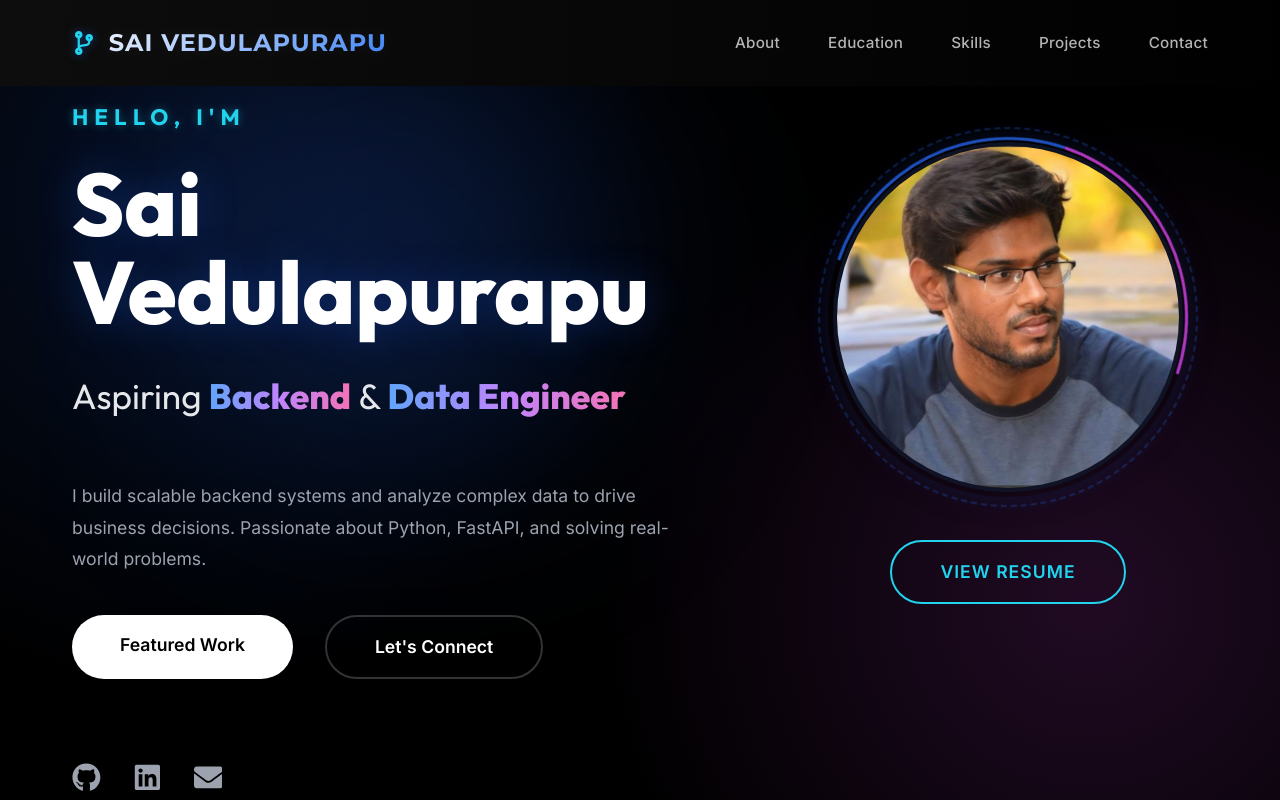
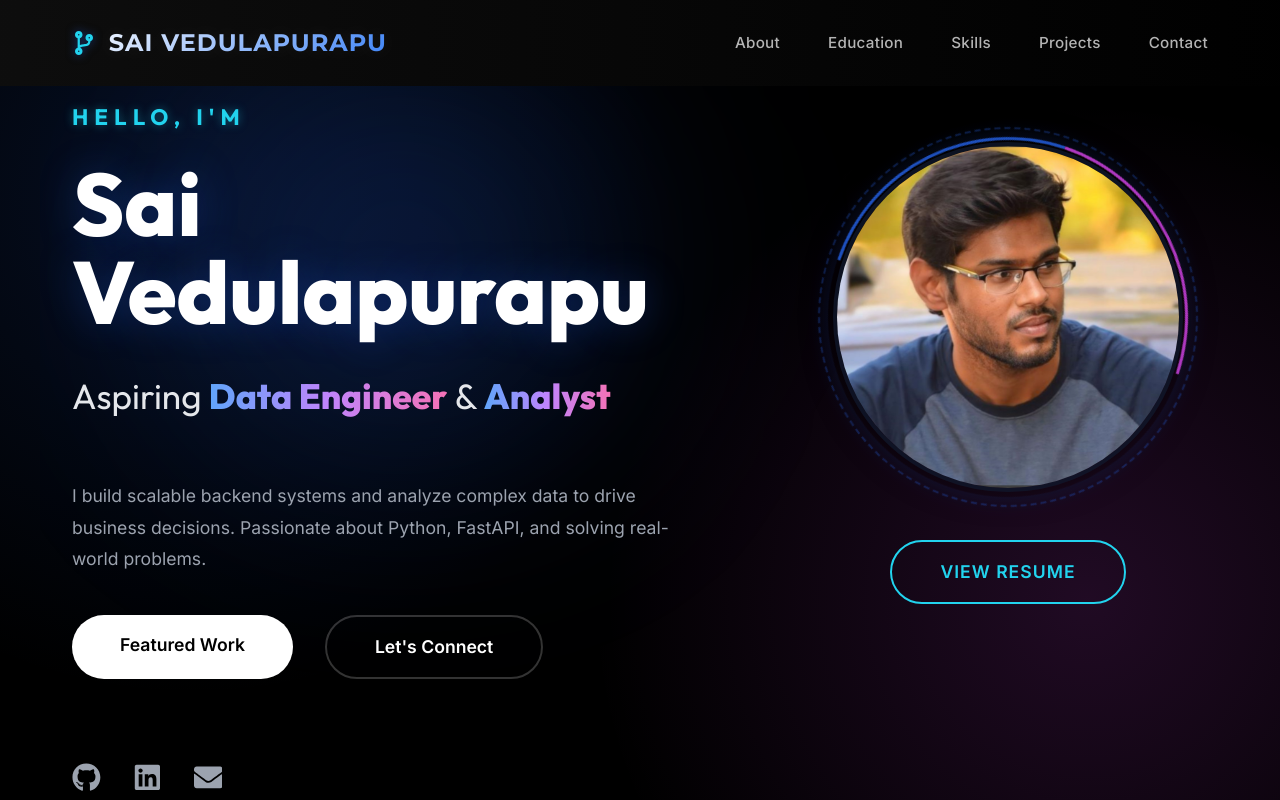
Before and after one commit to saivedulapurapu/MyPortfolio, a React (Vite) app: page / in a window 1280 px wide. Shown: the top 800 px of the page. Built offline with nearby package versions, Linux system fonts and the light colour scheme.

Commit message:
Update hero subtitle to Aspiring Data Engineer & Analyst

```diff
--- a/src/components/Hero.jsx
+++ b/src/components/Hero.jsx
@@ -31,7 +31,7 @@ const Hero = () => {
                         transition={{ duration: 0.7, delay: 0.3 }}
                         className="hero-subtitle"
                     >
-                        Aspiring <span>Backend</span> & <span>Data Engineer</span>
+                        Aspiring <span>Data Engineer</span> & <span>Analyst</span>
                     </motion.h2>
 
                     <motion.p
```
